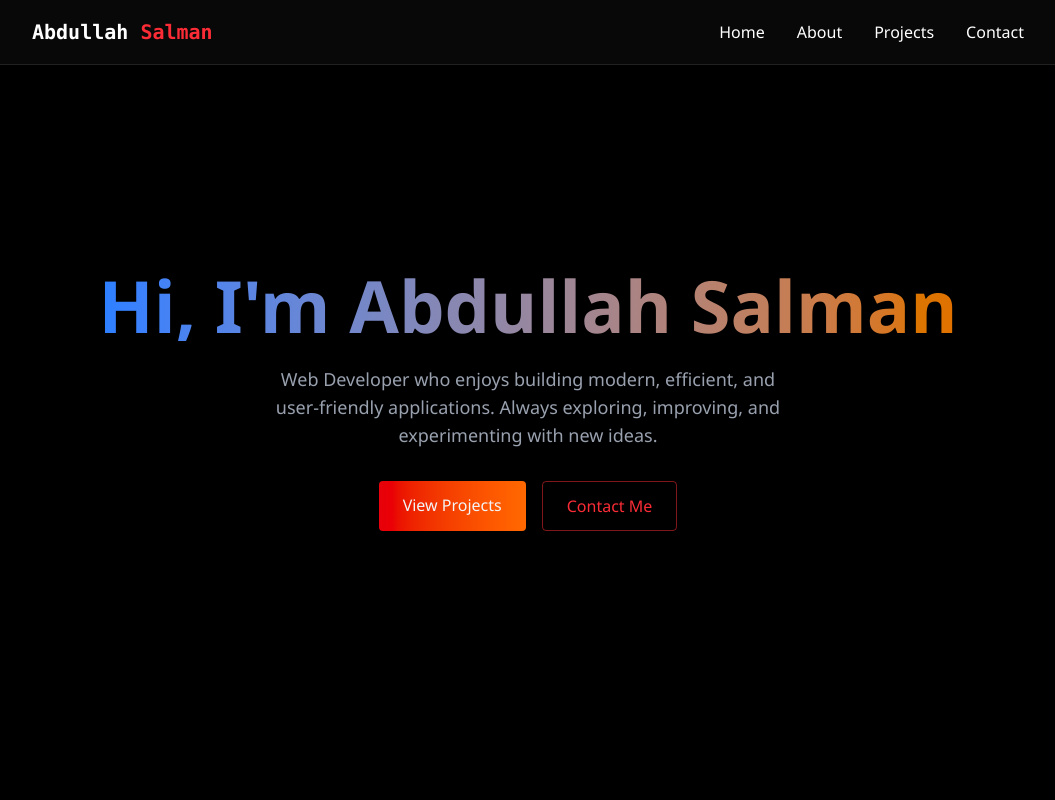
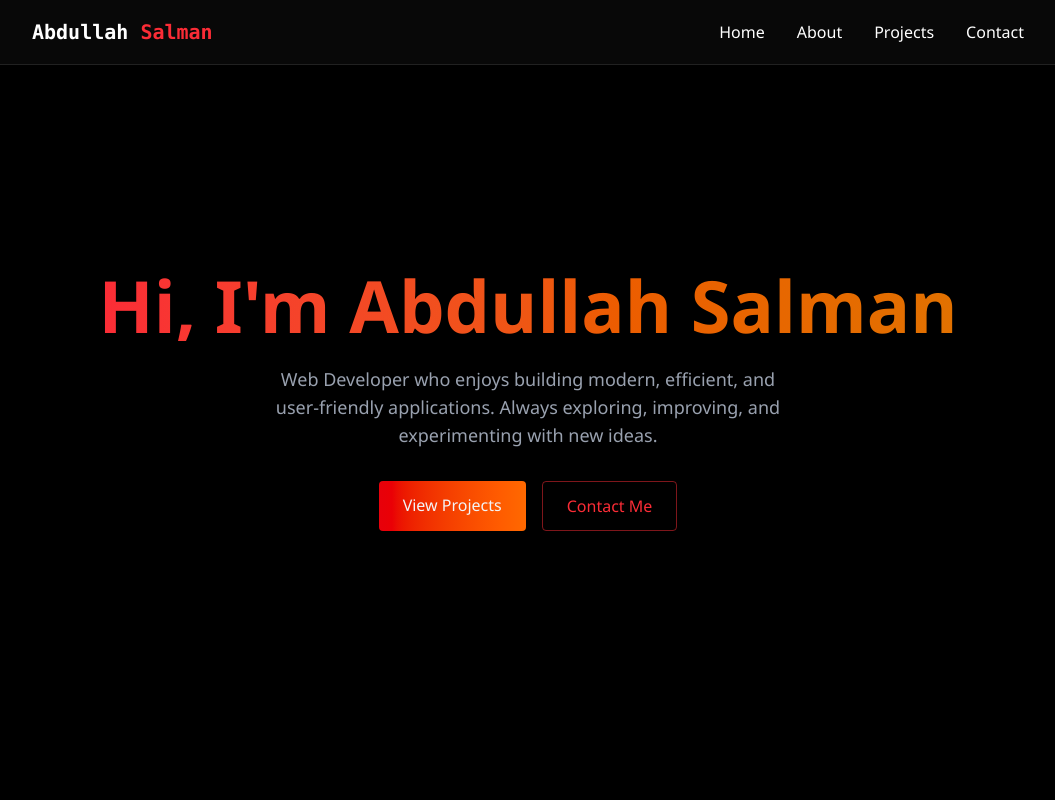
Before and after one commit to Abdelliito/Portfolio-Abd, a React (Vite) app in the folder Portfolio/: page / in a window 1280 px wide. Shown: the top 800 px of the page, without its empty margins (112-1167 px from the left). Built offline with nearby package versions, Linux system fonts and the light colour scheme.

Commit message:
projectcompleted

```diff
--- a/Portfolio/src/components/sections/Home.jsx
+++ b/Portfolio/src/components/sections/Home.jsx
@@ -3,7 +3,7 @@ export const Home = () => {
     <section id="home" className="min-h-screen flex items-center justify-center relative">
 
       <div className="text-center z-10 px-4">
-        <h1 className="text-5xl md:text-7xl font-bold mb-6 bg-linear-to-r from-blue-500 to-amber-600 bg-clip-text text-transparent leading-right">
+        <h1 className="text-5xl md:text-7xl font-bold mb-6 bg-linear-to-r from-red-500 to-amber-600 bg-clip-text text-transparent leading-right">
           Hi, I'm Abdullah Salman
         </h1>
 
```
